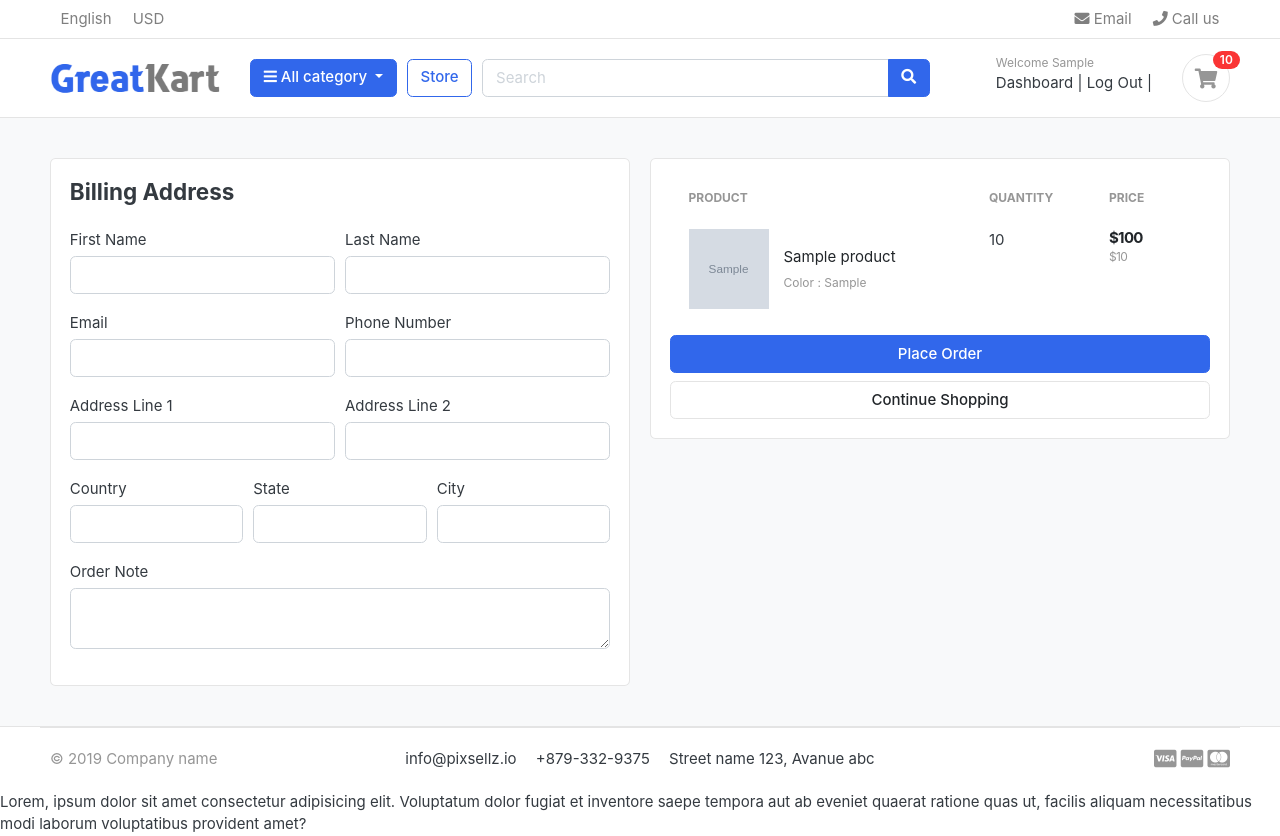
After one commit to sajithpi/GreatKart-Django, a Django app: page /cart/checkout/ in a window 1280 px wide. The commit adds this page. Run offline with Django 4.2, Linux system fonts and the light colour scheme; a user stored in the database is signed in; tables that the repository leaves empty hold one stand-in row (values such as "Sample post"); grey boxes marked "Sample" are stand-in pictures; some libraries are stand-ins or nearby versions; some web fonts are replaced.

Commit message:
Added Checkout feature  and cart feature

```diff
--- /dev/null
+++ b/carts/context_processors.py
@@ -0,0 +1,20 @@
+from carts.models import Cart,CartItem
+from accounts.models import Account
+from carts.views import get_cart_id
+def counter(request):
+    cart_count = 0
+    if 'admin' in request.path:
+        return {}
+    else:
+        try:
+            cart = Cart.objects.filter(cart_id = get_cart_id(request))
+            if request.user.is_authenticated:
+                cart_items = CartItem.objects.all().filter(user=request.user)
+            else:
+                cart_items = CartItem.objects.all().filter(cart = cart[:1])
+
+            for cart_item in cart_items:
+                    cart_count += cart_item.quantity
+        except Cart.DoesNotExist:
+            cart_count = 0
+    return dict(cart_count = cart_count)
--- a/carts/models.py
+++ b/carts/models.py
@@ -1,5 +1,7 @@
 from django.db import models
+from django.db.models.deletion import CASCADE
 from store.models import Product, Variation
+from accounts.models import Account
 
 # Create your models here.
 
@@ -12,9 +14,11 @@ class Cart(models.Model):
             return self.cart_id
 
 class CartItem(models.Model):
+
+    user = models.ForeignKey(Account,on_delete=CASCADE,null=True)
     product = models.ForeignKey(Product,on_delete=models.CASCADE)
     variation = models.ManyToManyField(Variation,blank=True)
-    cart = models.ForeignKey(Cart,on_delete=models.CASCADE)
+    cart = models.ForeignKey(Cart,on_delete=models.CASCADE,null=True)
     quantity = models.IntegerField(default=0)
     is_active = models.BooleanField(default=True)
 
--- a/carts/urls.py
+++ b/carts/urls.py
@@ -8,4 +8,5 @@ urlpatterns = [
     path('add_cart/<int:product_id>/',views.add_cart,name="add_cart"),
     path('remove_cart/<int:product_id>/<int:card_item_id>/',views.remove_cart,name="remove_cart"),
     path('remove_cart_item/<int:product_id>/<int:card_item_id>/',views.remove_cart_item,name="remove_cart_item"),
+    path('checkout/',views.checkout,name="checkout"),
 ]
--- a/carts/views.py
+++ b/carts/views.py
@@ -2,6 +2,7 @@ from django.core.exceptions import ObjectDoesNotExist
 from django.http import HttpResponse
 from django.shortcuts import get_object_or_404, redirect, render
 from carts.models import Cart, CartItem
+from django.contrib.auth.decorators import login_required
 
 from store.models import Product, Variation
 
@@ -16,100 +17,199 @@ def get_cart_id(request):
 
 def add_cart(request,product_id):
 
-    # color = request.GET.get('color)
+
+    current_user = request.user
     product = Product.objects.get(id = product_id)
     product_variation = []
-    if request.method == 'POST':
-        for item in request.POST:
-            key = item
-            value = request.POST[key]
-            try:
-                variation = Variation.objects.get(product=product,variation_category__iexact=key,variation_value__iexact=value)
-                product_variation.append(variation)
-                print(variation)
-            except:
-                 pass
+    #If user is authenticated
+    if current_user.is_authenticated:
+
+        if request.method == 'POST':
+            for item in request.POST:
+                key = item
+                value = request.POST[key]
+                try:
+                    variation = Variation.objects.get(product=product,variation_category__iexact=key,variation_value__iexact=value)
+                    product_variation.append(variation)
+                    print(variation)
+                except:
+                    pass
 
 
 
-    try:
-        cart = Cart.objects.get(cart_id = get_cart_id(request))
-    except Cart.DoesNotExist:
-        cart = Cart.objects.create(
-            cart_id = get_cart_id(request)
-        )
-    cart.save()
-    is_cart_item_exits = CartItem.objects.filter(product=product,cart = cart).exists()
 
-    if is_cart_item_exits:
+        is_cart_item_exits = CartItem.objects.filter(product=product,user = current_user).exists()
 
-        cart_item = CartItem.objects.filter(product=product, cart=cart)
-        existing_variation_list = []
-        id = []
-        for item in cart_item:
-            existing_variation = item.variation.all()
-            existing_variation_list.append(list(existing_variation))
-            id.append(item.id)
-        print(existing_variation_list)
+        if is_cart_item_exits:
 
-        if product_variation in existing_variation_list:
-            index = existing_variation_list.index(product_variation)
-            cart_item_id = id[index]
-            item = CartItem.objects.get(product=product,id=cart_item_id)
-            item.quantity += 1
-            item.save()
+            cart_item = CartItem.objects.filter(product=product, user = current_user)
+            existing_variation_list = []
+            id = []
+            for item in cart_item:
+                existing_variation = item.variation.all()
+                existing_variation_list.append(list(existing_variation))
+                id.append(item.id)
+            print(existing_variation_list)
+
+            if product_variation in existing_variation_list:
+                index = existing_variation_list.index(product_variation)
+                cart_item_id = id[index]
+                item = CartItem.objects.get(product=product,id=cart_item_id)
+                item.quantity += 1
+
+                item.save()
+            else:
+                cart_item = CartItem.objects.create(product = product, quantity = 1 , user = current_user)
+
+                if len(product_variation) > 0 :
+                    cart_item.variation.clear()
+                    cart_item.variation.add(*product_variation)
+                # cart_item.quantity += 1
+                    cart_item.save()
         else:
-            cart_item = CartItem.objects.create(product = product, quantity = 1 , cart = cart)
+            cart_item = CartItem.objects.create(
+                product = product,
+                quantity = 1,
+                user = current_user,
 
+            )
             if len(product_variation) > 0 :
                 cart_item.variation.clear()
                 cart_item.variation.add(*product_variation)
-            # cart_item.quantity += 1
                 cart_item.save()
+        # return HttpResponse(cart_item.quantity)
+        # exit()
+        return redirect('carts:cart')
+
+
+
+
+
+    #if user not authenticated
     else:
-        cart_item = CartItem.objects.create(
-            product = product,
-            quantity = 1,
-            cart = cart,
 
-        )
-        if len(product_variation) > 0 :
-            cart_item.variation.clear()
-            cart_item.variation.add(*product_variation)
-            cart_item.save()
-    # return HttpResponse(cart_item.quantity)
-    # exit()
-    return redirect('carts:cart')
+        if request.method == 'POST':
+            for item in request.POST:
+                key = item
+                value = request.POST[key]
+                try:
+                    variation = Variation.objects.get(product=product,variation_category__iexact=key,variation_value__iexact=value)
+                    product_variation.append(variation)
+                    print(variation)
+                except:
+                    pass
+
+
+
+        try:
+            cart = Cart.objects.get(cart_id = get_cart_id(request))
+        except Cart.DoesNotExist:
+            cart = Cart.objects.create(
+                cart_id = get_cart_id(request)
+            )
+        cart.save()
+        is_cart_item_exits = CartItem.objects.filter(product=product,cart = cart).exists()
+
+        if is_cart_item_exits:
+
+            cart_item = CartItem.objects.filter(product=product, cart=cart)
+            existing_variation_list = []
+            id = []
+            for item in cart_item:
+                existing_variation = item.variation.all()
+                existing_variation_list.append(list(existing_variation))
+                id.append(item.id)
+            print(existing_variation_list)
+
+            if product_variation in existing_variation_list:
+                index = existing_variation_list.index(product_variation)
+                cart_item_id = id[index]
+                item = CartItem.objects.get(product=product,id=cart_item_id)
+                item.quantity += 1
+
+                item.save()
+            else:
+                cart_item = CartItem.objects.create(product = product, quantity = 1 , cart = cart)
+
+                if len(product_variation) > 0 :
+                    cart_item.variation.clear()
+                    cart_item.variation.add(*product_variation)
+                # cart_item.quantity += 1
+                    cart_item.save()
+        else:
+            cart_item = CartItem.objects.create(
+                product = product,
+                quantity = 1,
+                cart = cart,
+
+            )
+            if len(product_variation) > 0 :
+                cart_item.variation.clear()
+                cart_item.variation.add(*product_variation)
+                cart_item.save()
+        # return HttpResponse(cart_item.quantity)
+        # exit()
+        return redirect('carts:cart')
 
 def remove_cart(request,product_id,card_item_id):
     product = get_object_or_404(Product,id = product_id)
-    cart = Cart.objects.get(cart_id = get_cart_id(request))
-    try:
-        cart_item = CartItem.objects.get(product = product, cart = cart,id=card_item_id)
-        if cart_item.quantity > 1:
-            cart_item.quantity -= 1
-            cart_item.save()
-        else:
-            cart_item.delete()
-    except:
-        pass
+    current_user = request.user
+    #If user is authenticated
+    if current_user.is_authenticated:
+
+        try:
+            cart_item = CartItem.objects.get(product = product, user = current_user,id=card_item_id)
+            if cart_item.quantity > 1:
+                cart_item.quantity -= 1
+                cart_item.save()
+            else:
+                cart_item.delete()
+        except:
+            pass
+
+        return redirect('carts:cart')
+    #If user is not authenticated
+    else:
+        cart = Cart.objects.get(cart_id = get_cart_id(request))
+        try:
+            cart_item = CartItem.objects.get(product = product, cart = cart,id=card_item_id)
+            if cart_item.quantity > 1:
+                cart_item.quantity -= 1
+                cart_item.save()
+            else:
+                cart_item.delete()
+        except:
+            pass
+
+        return redirect('carts:cart')
+
+def remove_cart_item(request,product_id,card_item_id):
+    # cart = Cart.objects.get(cart_id = get_cart_id(request))
+    current_user = request.user
+    if current_user.is_authenticated:
+
+        product = get_object_or_404(Product,id = product_id)
+        cart_item = CartItem.objects.get(product = product,user = current_user,id=card_item_id)
+        cart_item.delete()
+    else:
+        cart = Cart.objects.get(cart_id = get_cart_id(request))
+        product = get_object_or_404(Product,id = product_id)
+        cart_item = CartItem.objects.get(product = product,cart = cart,id=card_item_id)
+        cart_item.delete()
 
     return redirect('carts:cart')
 
-def remove_cart_item(request,product_id,card_item_id):
-    cart = Cart.objects.get(cart_id = get_cart_id(request))
-    product = get_object_or_404(Product,id = product_id)
-    cart_item = CartItem.objects.get(product = product,cart = cart,id=card_item_id)
-    cart_item.delete()
-
-    return redirect('carts:cart')
 
 def cart(request,total = 0, quantity = 0, cart_items = None):
     try:
         tax = 0
         grand_total = 0
-        cart = Cart.objects.get(cart_id = get_cart_id(request))
-        cart_items = CartItem.objects.filter(cart = cart,is_active = True)
+        if request.user.is_authenticated:
+           cart_items = CartItem.objects.filter(user=request.user, is_active = True)
+        else:
+            cart = Cart.objects.get(cart_id = get_cart_id(request))
+            cart_items = CartItem.objects.filter(cart = cart,is_active = True)
+
         for cart_item in cart_items:
             total += (cart_item.product.price * cart_item.quantity)
             quantity += cart_item.quantity
@@ -126,3 +226,31 @@ def cart(request,total = 0, quantity = 0, cart_items = None):
 
     }
     return render(request,'store/cart.html',context)
+
+
+@login_required(login_url="accounts:login")
+def checkout(request,total = 0, quantity = 0, cart_items = None):
+    try:
+        tax = 0
+        grand_total = 0
+        if request.user.is_authenticated:
+           cart_items = CartItem.objects.filter(user=request.user, is_active = True)
+        else:
+            cart = Cart.objects.get(cart_id = get_cart_id(request))
+            cart_items = CartItem.objects.filter(cart = cart,is_active = True)
+        for cart_item in cart_items:
+            total += (cart_item.product.price * cart_item.quantity)
+            quantity += cart_item.quantity
+        tax = (2 * total)/100
+        grand_total = total + tax
+    except ObjectDoesNotExist:
+        pass
+    context = {
+        'total' : total,
+        'quantity' : quantity,
+        'cart_items' : cart_items,
+        'tax' : tax,
+        'grand_total' : grand_total,
+
+    }
+    return render(request,'store/checkout.html',context)
--- a/greatkart/settings.py
+++ b/greatkart/settings.py
@@ -66,7 +66,8 @@ TEMPLATES = [
                 'django.template.context_processors.request',
                 'django.contrib.auth.context_processors.auth',
                 'django.contrib.messages.context_processors.messages',
-                'category.context_processors.media_links'
+                'category.context_processors.media_links',
+                'carts.context_processors.counter',
             ],
         },
     },
--- a/store/models.py
+++ b/store/models.py
@@ -37,9 +37,10 @@ variation_category_choice = (
 )
 
 class Variation(models.Model):
+
     product = models.ForeignKey(Product,on_delete=models.CASCADE)
     variation_category = models.CharField(max_length=255,choices = variation_category_choice)
-    variation_value = models.CharField(max_length=255,unique=True)
+    variation_value = models.CharField(max_length=255)
     is_active = models.BooleanField(default=True)
     created_date = models.DateTimeField(auto_now=True)
 
--- a/templates/includes/navbar.html
+++ b/templates/includes/navbar.html
@@ -79,7 +79,7 @@
                             </div>
                             <a href="{% url 'carts:cart' %}" class="widget-header pl-3 ml-3">
                                 <div class="icon icon-sm rounded-circle border"><i class="fa fa-shopping-cart"></i></div>
-                                <span class="badge badge-pill badge-danger notify">{{cart_item_count}}</span>
+                                <span class="badge badge-pill badge-danger notify">{{cart_count}}</span>
                             </a>
                         </div> <!-- widgets-wrap.// -->
                     </div> <!-- col.// -->
--- a/templates/store/cart.html
+++ b/templates/store/cart.html
@@ -123,7 +123,7 @@
                 <p class="text-center mb-3">
                     <img src="./images/misc/payments.png" height="26">
                 </p>
-                <a href="./place-order.html" class="btn btn-primary btn-block"> Checkout </a>
+                <a href="{% url 'cart:checkout' %}" class="btn btn-primary btn-block"> Checkout </a>
                 <a href="{% url 'store:store' %}" class="btn btn-light btn-block">Continue Shopping</a>
             </div> <!-- card-body.// -->
             </div> <!-- card.// -->
--- /dev/null
+++ b/templates/store/checkout.html
@@ -0,0 +1,150 @@
+{% extends 'base.html' %}
+
+{% block content %}
+
+    <section class="section-content padding-y bg">
+    <div class="container">
+
+    <!-- ============================ COMPONENT 1 ================================= -->
+
+
+
+
+
+    <div class="row">
+
+        <aside class="col-lg-6">
+
+        <div class="card">
+
+            <div class="card-body">
+                <h4 class="card-title mb-4">Billing Address</h4>
+
+                    <div class="form-row">
+                        <div class="col form-group">
+                            <label for="">First Name</label>
+                            <input type="text" name="first_name" class="form-control" required>
+                        </div>
+                        <div class="col form-group">
+                            <label for="">Last Name</label>
+                            <input type="text" name="last_name" class="form-control" required>
+                        </div>
+                    </div>
+                    <div class="form-row">
+                        <div class="col form-group">
+                            <label for="email">Email</label>
+                            <input type="email" name="email" class="form-control" required>
+                        </div>
+                        <div class="col form-group">
+                            <label for="">Phone Number</label>
+                            <input type="text" name="phonenumber" class="form-control" required>
+                        </div>
+                    </div>
+                    <div class="form-row">
+                        <div class="col form-group">
+                            <label for="">Address Line 1</label>
+                            <input type="text" name="address_line_1" class="form-control" required>
+                        </div>
+                        <div class="col form-group">
+                            <label for="">Address Line 2</label>
+                            <input type="text" name="address_line_2" class="form-control" required>
+                        </div>
+                    </div>
+                    <div class="form-row">
+                        <div class="col form-group">
+                            <label for="">Country</label>
+                            <input type="text" name="country" class="form-control" required>
+                        </div>
+                        <div class="col form-group">
+                            <label for="">State</label>
+                            <input type="text" name="state" class="form-control" required>
+                        </div>
+                        <div class="col form-group">
+                            <label for="">City</label>
+                            <input type="text" name="city" class="form-control" required>
+                        </div>
+                    </div>
+                    <div class="form-row">
+                        <div class="col form-group">
+                            <label for="">Order Note</label>
+                            <textarea type="text" name="order_note" class="form-control" row=2> </textarea>
+                        </div>
+                    </div>
+
+            </div>
+
+        </div> <!-- card.// -->
+
+        </aside> <!-- col.// -->
+        <aside class="col-lg-6">
+
+            <div class="card">
+            <div class="card-body">
+                <form action="" method="POST">
+                <table class="table table-borderless table-shopping-cart">
+                    <thead class="text-muted">
+                    <tr class="small text-uppercase">
+                      <th scope="col">Product</th>
+                      <th scope="col" width="120">Quantity</th>
+                      <th scope="col" width="120">Price</th>
+
+                    </tr>
+                    </thead>
+                    <tbody>
+
+                        {% for cart_item in cart_items %}
+                        <tr>
+                            <td>
+                                <figure class="itemside align-items-center">
+                                    <a href="{% url 'store:product_detail' cart_item.product.category.slug cart_item.product.slug %}">
+                                    <div class="aside"><img src="{{cart_item.product.images.url}}" class="img-sm"></div></a>
+                                    <figcaption class="info">
+                                        <a href="{% url 'store:product_detail' cart_item.product.category.slug cart_item.product.slug %}" class="title text-dark">{{cart_item.product}}</a>
+                                        <p class="text-muted small">
+
+                                        {% if cart_item.variation.all %}
+
+                                            {% for item in cart_item.variation.all  %}
+                                                {{item.variation_category | capfirst }} : {{item.variation_value | capfirst }}<br>
+
+                                            {% endfor %}
+
+
+                                        {% endif %}
+                                    </p>
+                                    </figcaption>
+                                </figure>
+                            </td>
+                            <td>
+                                <label for="">{{cart_item.quantity}}</label>
+                            </td>
+                            <td>
+                                <div class="price-wrap">
+                                    <var class="price">${{cart_item.subtotal}}</var>
+                                    <small class="text-muted"> ${{cart_item.product.price}} </small>
+                                </div> <!-- price-wrap .// -->
+                            </td>
+
+                        </tr>
+                        {% endfor %}
+
+
+
+                    </tbody>
+                    </table>
+                <button type="submit" class="btn btn-primary btn-block"> Place Order </button>
+                <a href="{% url 'store:store' %}" class="btn btn-light btn-block">Continue Shopping</a>
+            </form>
+    </div> <!-- card-body.// -->
+            </div> <!-- card.// -->
+
+    </aside> <!-- col.// -->
+
+
+    </div> <!-- row.// -->
+    <!-- ============================ COMPONENT 1 END .// ================================= -->
+
+    </div> <!-- container .//  -->
+    </section>
+
+{% endblock content %}
```
Also changed, not shown: accounts/views.py (+64 -1 lines), carts/migrations/0003_auto_20220113_1219.py (added), store/migrations/0008_auto_20220113_1207.py (added).
